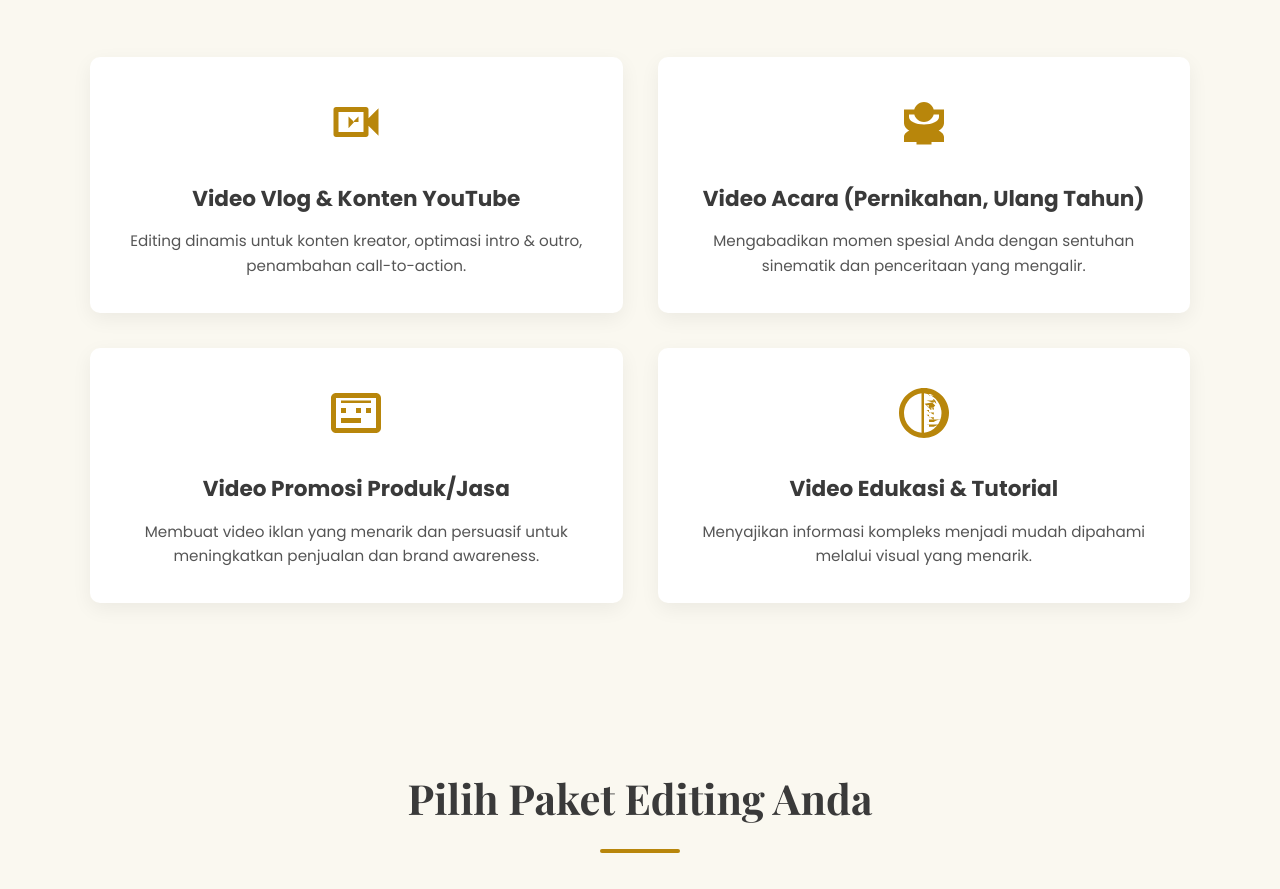
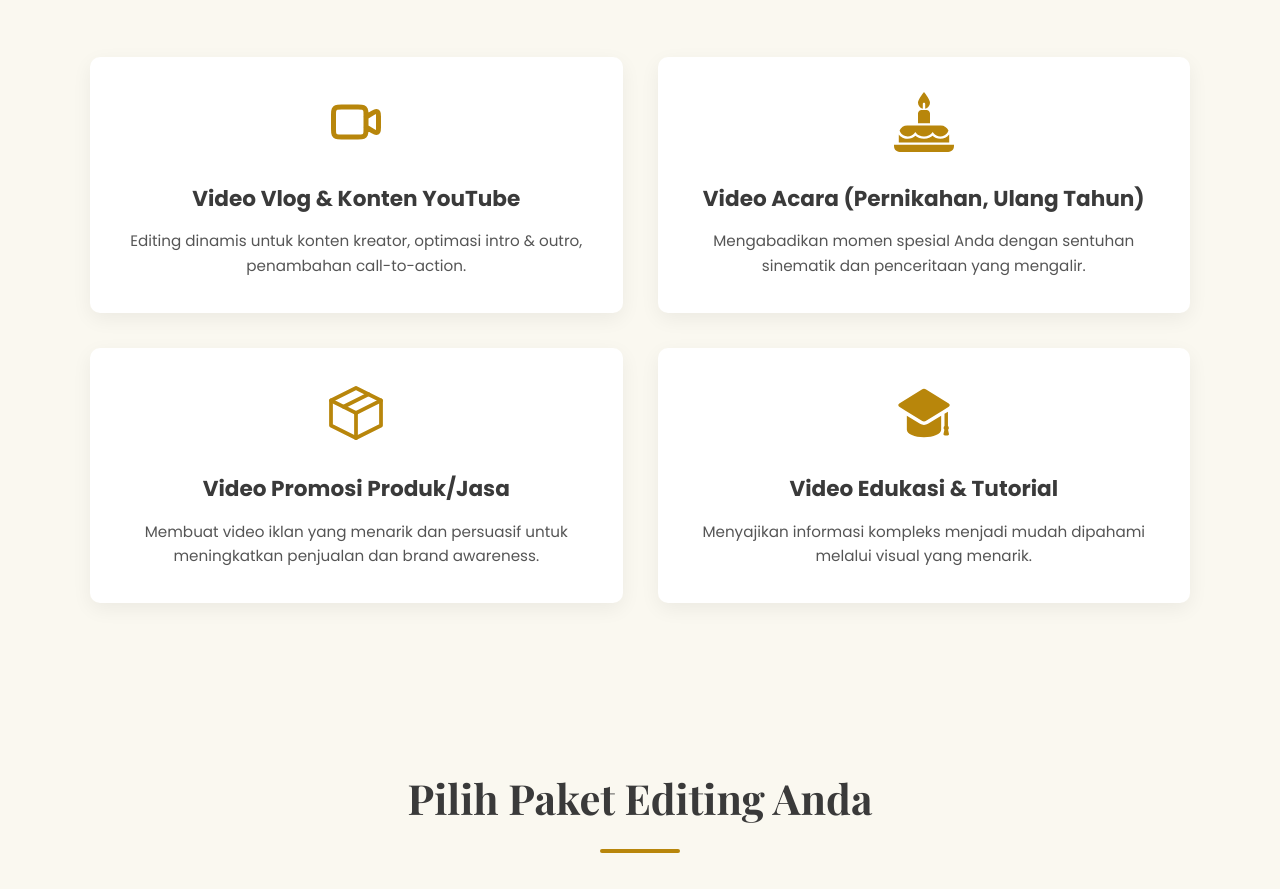
Before and after one commit to Razor628x/test, a plain HTML site: page index.html in a window 1280 px wide. Shown: the part 861-1750 px from the top of the page. Drawn offline with nearby package versions, Linux system fonts and the light colour scheme.

Commit message:
Add files via upload

```diff
--- a/index.html
+++ b/index.html
@@ -41,22 +41,22 @@
             <h2 class="section-title reveal-on-scroll">Apa yang Bisa Kami Edit Untuk Anda?</h2>
             <div class="services-grid">
                 <div class="service-item reveal-on-scroll">
-                    <svg xmlns="http://www.w3.org/2000/svg" viewBox="0 0 24 24" fill="currentColor" class="service-icon"><path d="M17 10.5V7c0-.55-.45-1-1-1H4c-.55 0-1 .45-1 1v10c0 .55.45 1 1 1h12c.55 0 1-.45 1-1v-3.5l4 4v-11l-4 4zM15 16H5V8h10v8zm-6-1.5L11.25 12 9 9.75V14.5zm4-2.5L10.75 12 13 9.75V12z"/></svg>
+                    <img src="icons/vlog-icon.svg" alt="Ikon Video Vlog" class="service-icon">
                     <h3>Video Vlog & Konten YouTube</h3>
                     <p>Editing dinamis untuk konten kreator, optimasi intro & outro, penambahan call-to-action.</p>
                 </div>
                 <div class="service-item reveal-on-scroll" data-delay="100">
-                     <svg xmlns="http://www.w3.org/2000/svg" viewBox="0 0 24 24" fill="currentColor" class="service-icon"><path d="M12 12c2.21 0 4-1.79 4-4s-1.79-4-4-4-4 1.79-4 4 1.79 4 4 4zm0 2c-2.67 0-8 1.34-8 4v2h16v-2c0-2.66-5.33-4-8-4zM20 12V7H4v5.5c0 2.25 3.04 4.08 7 4.45V19H9v2h6v-2h-2v-2.05c3.96-.37 7-2.2 7-4.45zM6 9h12v1c0 1.65-2.69 3-6 3s-6-1.35-6-3V9z"/></svg>
+                    <img src="icons/event-icon.svg" alt="Ikon Video Acara" class="service-icon">
                     <h3>Video Acara (Pernikahan, Ulang Tahun)</h3>
                     <p>Mengabadikan momen spesial Anda dengan sentuhan sinematik dan penceritaan yang mengalir.</p>
                 </div>
                 <div class="service-item reveal-on-scroll" data-delay="200">
-                    <svg xmlns="http://www.w3.org/2000/svg" viewBox="0 0 24 24" fill="currentColor" class="service-icon"><path d="M20 4H4c-1.11 0-2 .9-2 2v12c0 1.1.89 2 2 2h16c1.1 0 2-.9 2-2V6c0-1.1-.9-2-2-2zm0 14H4V6h16v12zM6 10h2v2H6zm0 4h8v2H6zm10-4h2v2h-2zm-4 0h2v2h-2zM6 7h12v1H6z"/></svg>
+                    <img src="icons/promo-icon.svg" alt="Ikon Video Promosi" class="service-icon">
                     <h3>Video Promosi Produk/Jasa</h3>
                     <p>Membuat video iklan yang menarik dan persuasif untuk meningkatkan penjualan dan brand awareness.</p>
                 </div>
                  <div class="service-item reveal-on-scroll" data-delay="300">
-                    <svg xmlns="http://www.w3.org/2000/svg" viewBox="0 0 24 24" fill="currentColor" class="service-icon"><path d="M12 2C6.48 2 2 6.48 2 12s4.48 10 10 10 10-4.48 10-10S17.52 2 12 2zm-1 17.93c-3.95-.49-7-3.85-7-7.93s3.05-7.44 7-7.93v15.86zm2-15.86c1.03.13 2 .45 2.87.93H14v-.93zm0 2.93H14V7h2c-.05.3-.1.6-.17.89zm0 1.89H14v1h2c-.05.3-.1.6-.17.89zm0 1.89H14v1h2c-.05.3-.1.6-.17.89zm0 1.89H14v1h2c-.05.3-.1.6-.17.89zm0 1.89H14v1h1.87c.87-.48 1.74-.8 2.87-.93zm0 1.93H14v1h1.87c.87-.48 1.74-.8 2.87-.93zm2.13-9.37c.27-.22.53-.46.77-.72.25.26.5.5.72.77L17 8.41l-1.15-1.15.28-.28zm-2.88 1.15L14 10l.75.75L16.5 9l-1.25-1.25zM12 4.07c3.95.49 7 3.85 7 7.93s-3.05 7.44-7 7.93V4.07z"/></svg>
+                    <img src="icons/education-icon.svg" alt="Ikon Video Edukasi" class="service-icon">
                     <h3>Video Edukasi & Tutorial</h3>
                     <p>Menyajikan informasi kompleks menjadi mudah dipahami melalui visual yang menarik.</p>
                 </div>
```
Also changed, not shown: icons/education-icon.svg (added), icons/event-icon.svg (added), icons/promo-icon.svg (added), icons/vlog-icon.svg (added).
